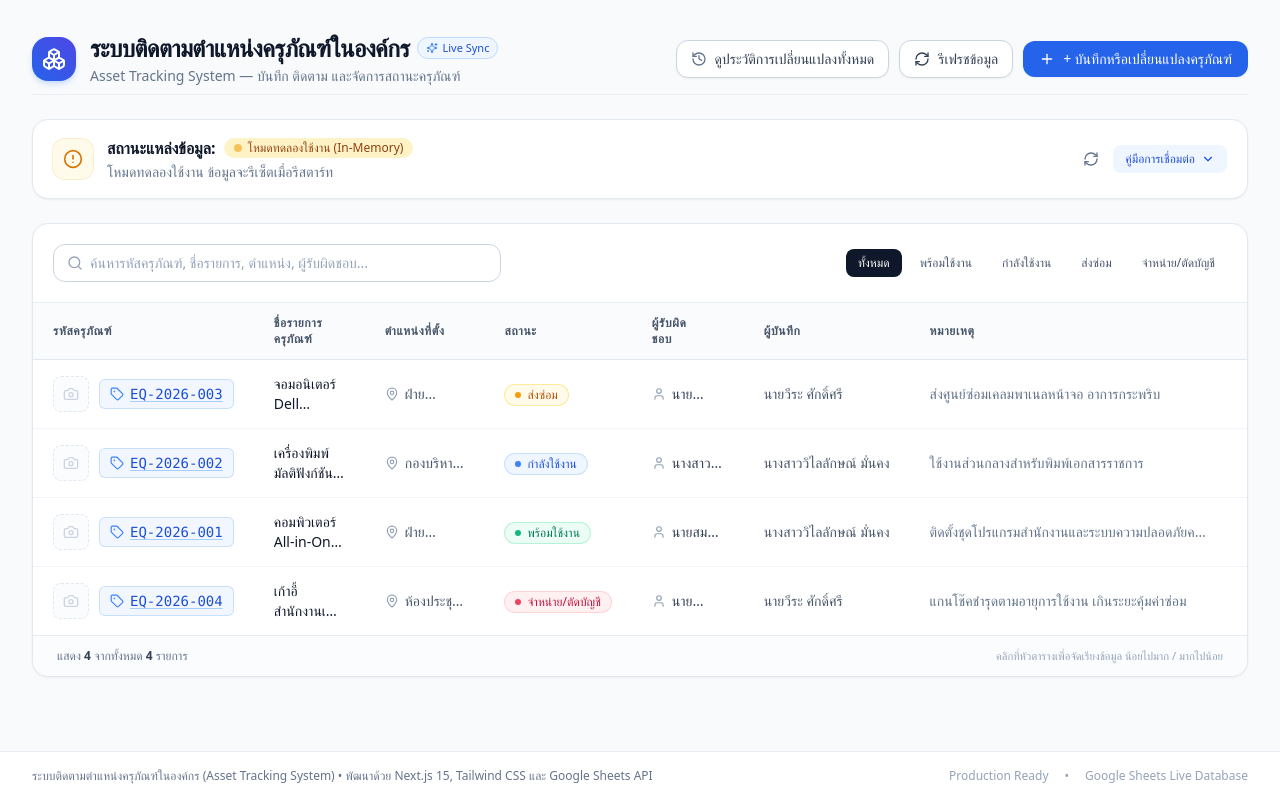
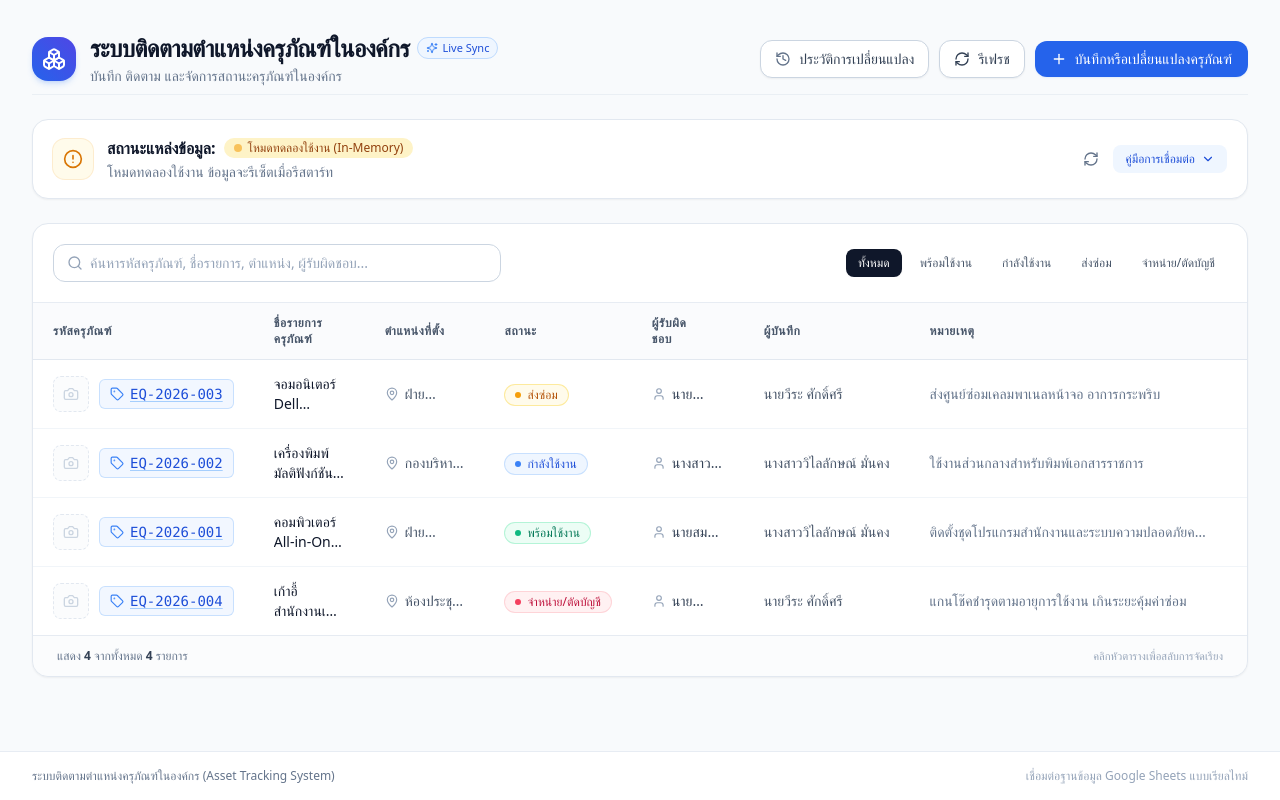
Before and after one commit to PB-DE/test_crud, a Next.js app: page / in a window 1280 px wide. Built offline with nearby package versions, Linux system fonts and the light colour scheme.

Commit message:
style(typeset): refine typographic hierarchy, add tabular-nums, and trim verbose copy

```diff
--- a/src/app/globals.css
+++ b/src/app/globals.css
@@ -10,6 +10,14 @@
 body {
   color: rgb(var(--foreground-rgb));
   background-color: rgb(var(--background-rgb));
-  font-feature-settings: "rlig" 1, "calt" 1;
+  font-feature-settings: "rlig" 1, "calt" 1, "cv02" 1;
   min-height: 100vh;
+  text-rendering: optimizeLegibility;
+  -webkit-font-smoothing: antialiased;
+  -moz-osx-font-smoothing: grayscale;
 }
+
+::selection {
+  background-color: rgba(59, 130, 246, 0.2);
+  color: #1e3a8a;
+}
--- a/src/components/CameraCaptureModal.tsx
+++ b/src/components/CameraCaptureModal.tsx
@@ -477,15 +477,15 @@ export function CameraCaptureModal({
                   </div>
                   <div className="flex items-start gap-1.5 text-slate-300">
                     <span className="text-blue-400 font-bold shrink-0">1.</span>
-                    <span>คลิกไอคอน <strong>🔒 กุญแจ</strong> หรือ <strong>📷 กล้อง</strong> ที่แถบ URL ด้านบนซ้าย</span>
+                    <span>คลิกไอคอนความปลอดภัยที่แถบ URL ด้านบน</span>
                   </div>
                   <div className="flex items-start gap-1.5 text-slate-300">
                     <span className="text-blue-400 font-bold shrink-0">2.</span>
-                    <span>เปลี่ยนหัวข้อ <strong>กล้อง (Camera)</strong> เป็น <strong>&quot;อนุญาต&quot; (Allow)</strong></span>
+                    <span>ตั้งค่าหัวข้อ <strong>กล้อง (Camera)</strong> เป็น <strong>&quot;อนุญาต&quot; (Allow)</strong></span>
                   </div>
                   <div className="flex items-start gap-1.5 text-slate-300">
                     <span className="text-blue-400 font-bold shrink-0">3.</span>
-                    <span>บน Mac: ตรวจสอบที่ <em>System Settings &gt; Privacy &gt; Camera</em> ว่าเปิดให้เบราว์เซอร์แล้ว</span>
+                    <span>บน Mac: ตรวจสอบ <em>System Settings &gt; Privacy &gt; Camera</em> ว่าอนุญาตให้เบราว์เซอร์แล้ว</span>
                   </div>
                 </div>
               )}
--- a/src/components/DashboardView.tsx
+++ b/src/components/DashboardView.tsx
@@ -329,7 +329,7 @@ export default function DashboardView() {
                 </span>
               </div>
               <p className="text-xs sm:text-sm text-slate-500 mt-0.5">
-                Asset Tracking System — บันทึก ติดตาม และจัดการสถานะครุภัณฑ์
+                บันทึก ติดตาม และจัดการสถานะครุภัณฑ์ในองค์กร
               </p>
             </div>
           </div>
@@ -343,7 +343,7 @@ export default function DashboardView() {
               title="ดูประวัติการทำรายการทั้งหมดในระบบ"
             >
               <History className="w-4 h-4 text-slate-500" />
-              <span className="hidden sm:inline">ดูประวัติการเปลี่ยนแปลงทั้งหมด</span>
+              <span className="hidden sm:inline">ประวัติการเปลี่ยนแปลง</span>
               <span className="sm:hidden">ประวัติ</span>
             </button>
 
@@ -356,7 +356,7 @@ export default function DashboardView() {
               <RefreshCw
                 className={`w-4 h-4 ${isRefreshing ? 'animate-spin text-blue-600' : ''}`}
               />
-              <span className="hidden sm:inline">รีเฟรชข้อมูล</span>
+              <span className="hidden sm:inline">รีเฟรช</span>
             </button>
 
             <button
@@ -365,7 +365,7 @@ export default function DashboardView() {
               className="inline-flex items-center gap-2 px-4 py-2 text-xs sm:text-sm font-medium text-white bg-blue-600 hover:bg-blue-700 rounded-xl shadow-xs shadow-blue-500/10 transition-colors focus:ring-2 focus:ring-blue-500/20 focus:outline-none"
             >
               <Plus className="w-4 h-4" />
-              <span>+ บันทึกหรือเปลี่ยนแปลงครุภัณฑ์</span>
+              <span>บันทึกหรือเปลี่ยนแปลงครุภัณฑ์</span>
             </button>
           </div>
         </header>
@@ -448,12 +448,10 @@ export default function DashboardView() {
       <footer className="border-t border-slate-200/80 bg-white py-4 mt-auto">
         <div className="max-w-7xl mx-auto px-4 sm:px-6 lg:px-8 flex flex-col sm:flex-row items-center justify-between gap-2 text-xs text-slate-500">
           <div>
-            ระบบติดตามตำแหน่งครุภัณฑ์ในองค์กร (Asset Tracking System) &bull; พัฒนาด้วย Next.js 15, Tailwind CSS และ Google Sheets API
+            ระบบติดตามตำแหน่งครุภัณฑ์ในองค์กร (Asset Tracking System)
           </div>
-          <div className="flex items-center gap-4 text-slate-400">
-            <span>Production Ready</span>
-            <span>&bull;</span>
-            <span>Google Sheets Live Database</span>
+          <div className="flex items-center gap-2 text-slate-400">
+            <span>เชื่อมต่อฐานข้อมูล Google Sheets แบบเรียลไทม์</span>
           </div>
         </div>
       </footer>
--- a/src/components/LogHistoryModal.tsx
+++ b/src/components/LogHistoryModal.tsx
@@ -152,13 +152,13 @@ export function LogHistoryModal({
                 className="text-base sm:text-lg font-bold text-slate-900 leading-tight truncate"
               >
                 {targetAsset
-                  ? `ประวัติการเปลี่ยนแปลง: ${targetAsset.assetCode} ${targetAsset.name}`
-                  : 'ประวัติการทำรายการทั้งหมด'}
+                  ? `ประวัติ: ${targetAsset.assetCode} ${targetAsset.name}`
+                  : 'ประวัติการทำรายการ'}
               </h2>
               <p className="text-xs text-slate-500 mt-0.5 truncate">
                 {targetAsset
-                  ? 'แสดงประวัติการทำรายการทั้งหมดของครุภัณฑ์ชิ้นนี้'
-                  : 'บันทึกประวัติการสร้าง แก้ไข ย้ายตำแหน่ง และลบข้อมูลทั้งหมด'}
+                  ? 'บันทึกประวัติการเปลี่ยนแปลงของครุภัณฑ์ชิ้นนี้'
+                  : 'บันทึกประวัติการเปลี่ยนแปลงทั้งหมดในระบบ'}
               </p>
             </div>
           </div>
@@ -247,7 +247,7 @@ export function LogHistoryModal({
                           {/* Asset code & name if in all-logs mode or different asset */}
                           {(!targetAsset || targetAsset.assetCode !== log.assetCode) && (
                             <div className="inline-flex items-center gap-1.5 text-xs text-slate-700 font-medium">
-                              <span className="font-mono text-blue-700 bg-blue-50 px-1.5 py-0.5 rounded border border-blue-200/60">
+                              <span className="font-mono tabular-nums text-blue-700 bg-blue-50 px-1.5 py-0.5 rounded border border-blue-200/60">
                                 {log.assetCode}
                               </span>
                               <span className="truncate max-w-[200px] text-slate-600 font-normal">
@@ -258,7 +258,7 @@ export function LogHistoryModal({
                         </div>
 
                         {/* Timestamp */}
-                        <div className="flex items-center gap-1.5 text-xs text-slate-400">
+                        <div className="flex items-center gap-1.5 text-xs text-slate-400 tabular-nums">
                           <Clock className="w-3.5 h-3.5" />
                           <span>{formatLogDateTime(log.timestamp)}</span>
                         </div>
--- a/src/components/RecordModal.tsx
+++ b/src/components/RecordModal.tsx
@@ -12,6 +12,7 @@ import {
   Camera,
   Image as ImageIcon,
   Trash2,
+  Check,
 } from 'lucide-react';
 import { AssetRecord, AssetStatus, ASSET_STATUSES } from '@/lib/types';
 import { findAssetByCode } from '@/lib/ui-helpers';
@@ -370,10 +371,10 @@ export function RecordModal({
               </h3>
               <p className="text-xs text-slate-500">
                 {isEditing
-                  ? 'อัปเดตข้อมูลรายละเอียดครุภัณฑ์ในระบบ'
+                  ? 'แก้ไขรายละเอียดครุภัณฑ์'
                   : existingAsset
-                  ? 'พบข้อมูลเดิมในระบบ — ย้ายตำแหน่งหรืออัปเดตสถานะครุภัณฑ์'
-                  : 'กรอกรายละเอียดครุภัณฑ์เพื่อบันทึกลงระบบ Google Sheets'}
+                  ? 'อัปเดตตำแหน่งหรือสถานะครุภัณฑ์'
+                  : 'ระบุข้อมูลครุภัณฑ์เพื่อบันทึกลงระบบ'}
               </p>
             </div>
           </div>
@@ -413,11 +414,6 @@ export function RecordModal({
                 className="block text-xs font-semibold uppercase tracking-wider text-slate-700 mb-1"
               >
                 รหัสครุภัณฑ์ <span className="text-rose-500">*</span>
-                {isEditing && (
-                  <span className="text-[10px] text-slate-400 font-normal ml-1 lowercase">
-                    (รหัสล็อคถาวร)
-                  </span>
-                )}
               </label>
               <div className="flex gap-2">
                 <input
@@ -435,7 +431,7 @@ export function RecordModal({
                       : errors.assetCode
                       ? 'border-rose-400 focus:ring-rose-500/20'
                       : 'border-slate-300 focus:ring-blue-500/20 focus:border-blue-500'
-                  } focus:outline-none focus:ring-2 transition-all font-mono`}
+                  } focus:outline-none focus:ring-2 transition-all font-mono tabular-nums`}
                 />
                 <button
                   type="button"
@@ -444,7 +440,8 @@ export function RecordModal({
                   className="inline-flex items-center gap-1.5 px-3 py-2 text-xs sm:text-sm font-medium text-slate-700 bg-slate-100 hover:bg-slate-200 active:bg-slate-300 disabled:opacity-50 disabled:cursor-not-allowed border border-slate-300 rounded-xl transition-colors shrink-0 shadow-2xs cursor-pointer focus:outline-none focus:ring-2 focus:ring-blue-500/20"
                   title="สแกน QR Code จากกล้อง"
                 >
-                  📷 สแกน QR
+                  <QrCode className="w-3.5 h-3.5 text-slate-600" />
+                  <span>สแกน QR</span>
                 </button>
               </div>
               <datalist id="asset-codes-list">
@@ -496,16 +493,16 @@ export function RecordModal({
             >
               <div className="flex items-center justify-between gap-2 flex-wrap">
                 <div className="flex items-center gap-1.5 font-semibold text-emerald-800">
-                  <span className="text-sm font-bold text-emerald-600">✓</span>
-                  <span>พบครุภัณฑ์เดิมในระบบ</span>
+                  <Check className="w-4 h-4 text-emerald-600 shrink-0" />
+                  <span>พบข้อมูลครุภัณฑ์เดิมในระบบ</span>
                 </div>
                 <button
                   type="button"
                   onClick={() => onViewHistory?.(existingAsset.assetCode)}
                   className="inline-flex items-center gap-1.5 px-2.5 py-1 text-xs font-medium bg-emerald-100 hover:bg-emerald-200 text-emerald-800 rounded-lg transition-colors border border-emerald-300/60 shadow-2xs cursor-pointer focus:outline-none focus:ring-2 focus:ring-emerald-500/20"
                 >
-                  <span>📜</span>
-                  <span>ดูประวัติการเปลี่ยนแปลง</span>
+                  <History className="w-3.5 h-3.5 text-emerald-700 shrink-0" />
+                  <span>ดูประวัติ</span>
                 </button>
               </div>
               <div className="grid grid-cols-1 sm:grid-cols-2 gap-2 text-emerald-850 text-xs pt-1.5 border-t border-emerald-200/60">
@@ -528,9 +525,9 @@ export function RecordModal({
               data-testid="new-asset-banner"
               className="bg-amber-50 border border-amber-200/80 rounded-xl p-3 text-xs text-amber-900 flex items-center gap-2 animate-in fade-in duration-150"
             >
-              <span className="text-amber-600 font-bold">✦</span>
+              <Tag className="w-3.5 h-3.5 text-amber-600 shrink-0" />
               <span className="font-semibold text-amber-800">
-                รหัสนี้ยังไม่มีในระบบ (ลงทะเบียนใหม่)
+                รหัสใหม่ (พร้อมลงทะเบียน)
               </span>
             </div>
           ) : null}
@@ -542,11 +539,6 @@ export function RecordModal({
               className="block text-xs font-semibold uppercase tracking-wider text-slate-700 mb-1"
             >
               ชื่อรายการครุภัณฑ์ <span className="text-rose-500">*</span>
-              {Boolean(existingAsset) && (
-                <span className="text-[10px] text-slate-400 font-normal ml-1 lowercase">
-                  (ล็อคตามรหัสครุภัณฑ์)
-                </span>
-              )}
             </label>
             <input
               id="field-name"
@@ -660,7 +652,7 @@ export function RecordModal({
           {/* Asset Photo Section */}
           <div>
             <label className="block text-xs font-semibold uppercase tracking-wider text-slate-700 mb-1.5">
-              รูปภาพครุภัณฑ์ <span className="text-slate-400 font-normal lowercase">(ถ่ายภาพ หรือ เลือกจากคลังภาพ)</span>
+              รูปภาพครุภัณฑ์
             </label>
 
             {/* Hidden native input for gallery/file picker */}
@@ -750,12 +742,12 @@ export function RecordModal({
               htmlFor="field-notes"
               className="block text-xs font-semibold uppercase tracking-wider text-slate-700 mb-1"
             >
-              หมายเหตุ <span className="text-slate-400 font-normal lowercase">(ไม่บังคับ)</span>
+              หมายเหตุ
             </label>
             <textarea
               id="field-notes"
               rows={3}
-              placeholder="เพิ่มรายละเอียดหรือหมายเหตุเพิ่มเติม เช่น สภาพอุปกรณ์ วันที่ตรวจนับ..."
+              placeholder="ระบุรายละเอียดเพิ่มเติม (ถ้ามี)..."
               value={formData.notes}
               onChange={(e) =>
                 setFormData({ ...formData, notes: e.target.value })
--- a/src/components/RecordTable.tsx
+++ b/src/components/RecordTable.tsx
@@ -367,8 +367,8 @@ export function RecordTable({
                     </h3>
                     <p className="text-xs sm:text-sm text-slate-500 mt-1 mb-5 leading-relaxed">
                       {searchQuery || !isAllFilterActive
-                        ? 'ไม่พบรายการที่ตรงกับคำค้นหาหรือตัวกรองที่เลือก ลองล้างตัวกรองเพื่อค้นหาใหม่'
-                        : 'ยังไม่มีรายการครุภัณฑ์ในระบบ เริ่มต้นด้วยการเพิ่มครุภัณฑ์ชิ้นแรก'}
+                        ? 'ไม่พบข้อมูลครุภัณฑ์ที่ตรงกับเงื่อนไขการค้นหา'
+                        : 'ยังไม่มีข้อมูลครุภัณฑ์ในระบบ'}
                     </p>
                     {searchQuery || !isAllFilterActive ? (
                       <button
@@ -387,7 +387,7 @@ export function RecordTable({
                         onClick={onAddNew}
                         className="px-4 py-2 text-xs sm:text-sm font-medium text-white bg-blue-600 hover:bg-blue-700 rounded-xl shadow-xs transition-colors"
                       >
-                        + บันทึกหรือเปลี่ยนแปลงครุภัณฑ์
+                        บันทึกครุภัณฑ์
                       </button>
                     )}
                   </div>
@@ -401,7 +401,7 @@ export function RecordTable({
                   className="hover:bg-slate-50/80 transition-colors group"
                 >
                   {/* รหัสและรูปภาพครุภัณฑ์ */}
-                  <td className="py-3.5 px-4 sm:px-5 font-mono text-xs sm:text-sm font-semibold text-blue-700 whitespace-nowrap">
+                  <td className="py-3.5 px-4 sm:px-5 font-mono tabular-nums text-xs sm:text-sm font-semibold text-blue-700 whitespace-nowrap">
                     <div className="flex items-center gap-2.5">
                       {record.imageUrl ? (
                         <button
@@ -503,7 +503,7 @@ export function RecordTable({
                   </td>
 
                   {/* อัปเดตล่าสุด */}
-                  <td className="py-3.5 px-4 sm:px-5 text-slate-500 text-xs sm:text-sm whitespace-nowrap">
+                  <td className="py-3.5 px-4 sm:px-5 text-slate-500 tabular-nums text-xs sm:text-sm whitespace-nowrap">
                     {formatDate(record.updatedAt || record.createdAt)}
                   </td>
 
@@ -552,8 +552,8 @@ export function RecordTable({
       {/* Footer Summary */}
       <div className="px-4 sm:px-6 py-3 border-t border-slate-200/80 bg-slate-50/50 flex flex-col sm:flex-row items-center justify-between gap-2 text-xs text-slate-500">
         <div>
-          แสดง <span className="font-semibold text-slate-700">{records.length}</span> จากทั้งหมด{' '}
-          <span className="font-semibold text-slate-700">{allRecordsCount}</span> รายการ
+          แสดง <span className="font-semibold text-slate-700 tabular-nums">{records.length}</span> จากทั้งหมด{' '}
+          <span className="font-semibold text-slate-700 tabular-nums">{allRecordsCount}</span> รายการ
           {searchQuery && (
             <span className="ml-1 text-slate-400">
               (กรองจากคำค้นหา)
@@ -561,7 +561,7 @@ export function RecordTable({
           )}
         </div>
         <div className="text-slate-400 text-[11px]">
-          คลิกที่หัวตารางเพื่อจัดเรียงข้อมูล น้อยไปมาก / มากไปน้อย
+          คลิกหัวตารางเพื่อสลับการจัดเรียง
         </div>
       </div>
 
```
Also changed, not shown: src/components/DeleteDialog.tsx (+3 -4 lines), src/components/QrScannerModal.tsx (+5 -5 lines).
